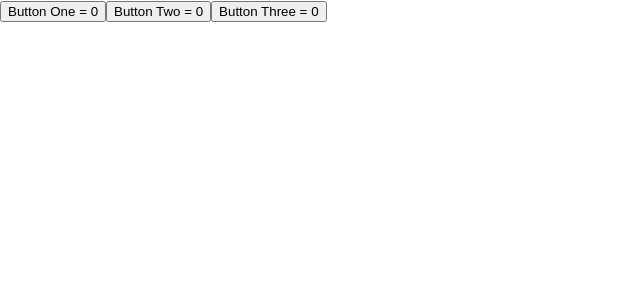
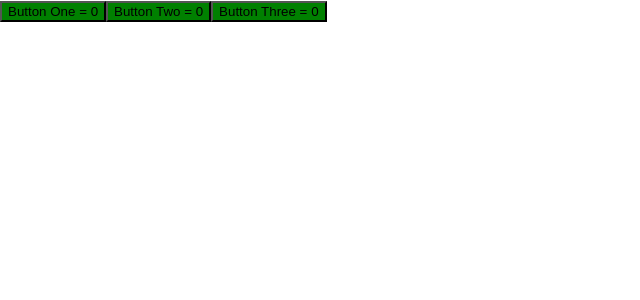
Before and after one commit to tiemifaustino/trybe-exercicios, a React (Create React App) app in the folder 2-front-end/bloco-11-componentes-com-estado-eventos-e-formularios-com-react/dia-1-componentes-com-estado-e-eventos/fancy-buttons/: page / in a window 1280 px wide. Shown: the top 300 px of the page, without its empty margins (0-640 px from the left). Built offline with nearby package versions, Linux system fonts and the light colour scheme.

Commit message:
Exercício fixação - adicionadofunção para mudar cor para verde quando for numero par

```diff
--- a/2-front-end/bloco-11-componentes-com-estado-eventos-e-formularios-com-react/dia-1-componentes-com-estado-e-eventos/fancy-buttons/src/App.js
+++ b/2-front-end/bloco-11-componentes-com-estado-eventos-e-formularios-com-react/dia-1-componentes-com-estado-e-eventos/fancy-buttons/src/App.js
@@ -40,13 +40,36 @@ class App extends React.Component {s
     console.log('Clicou no botão 3', this.state.clickButtonThree);
   }
 
+   // Para essa função, não precisamos utilizar o bind porque ela é utilizada apenas dentro do contexto do componente App
+  getButtonColor(number) {
+    // Muda a cor para verde se o número for par
+    return number % 2 === 0 ? 'green' : 'pink';
+  }
+
   render() {
+    const { clickButtonTwo, clickButtonThree } = this.state;
+
     return (
-      <>
-        <button type="button" onClick={this.handleClick}>Button One = {this.state.clickButtonOne}</button>
-        <button type="button" onClick={this.handleClickButton2}>Button Two = {this.state.clickButtonTwo}</button>
-        <button type="button" onClick={this.handleClickButton3}>Button Three = {this.state.clickButtonThree}</button>
-      </>
+      <div>
+        <button
+          type="button"
+          onClick={this.handleClick}
+          style={{ backgroundColor: this.getButtonColor(this.state.clickButtonOne) }}
+          >Button One = {this.state.clickButtonOne}
+        </button>
+        <button
+          type="button"
+          onClick={this.handleClickButton2}
+          style={{ backgroundColor: this.getButtonColor(clickButtonTwo) }}
+          >Button Two = {this.state.clickButtonTwo}
+        </button>
+        <button
+          type="button"
+          onClick={this.handleClickButton3}
+          style={{ backgroundColor: this.getButtonColor(clickButtonThree) }}
+          >Button Three = {this.state.clickButtonThree}
+        </button>
+      </div>
     );
   }
 }
```
